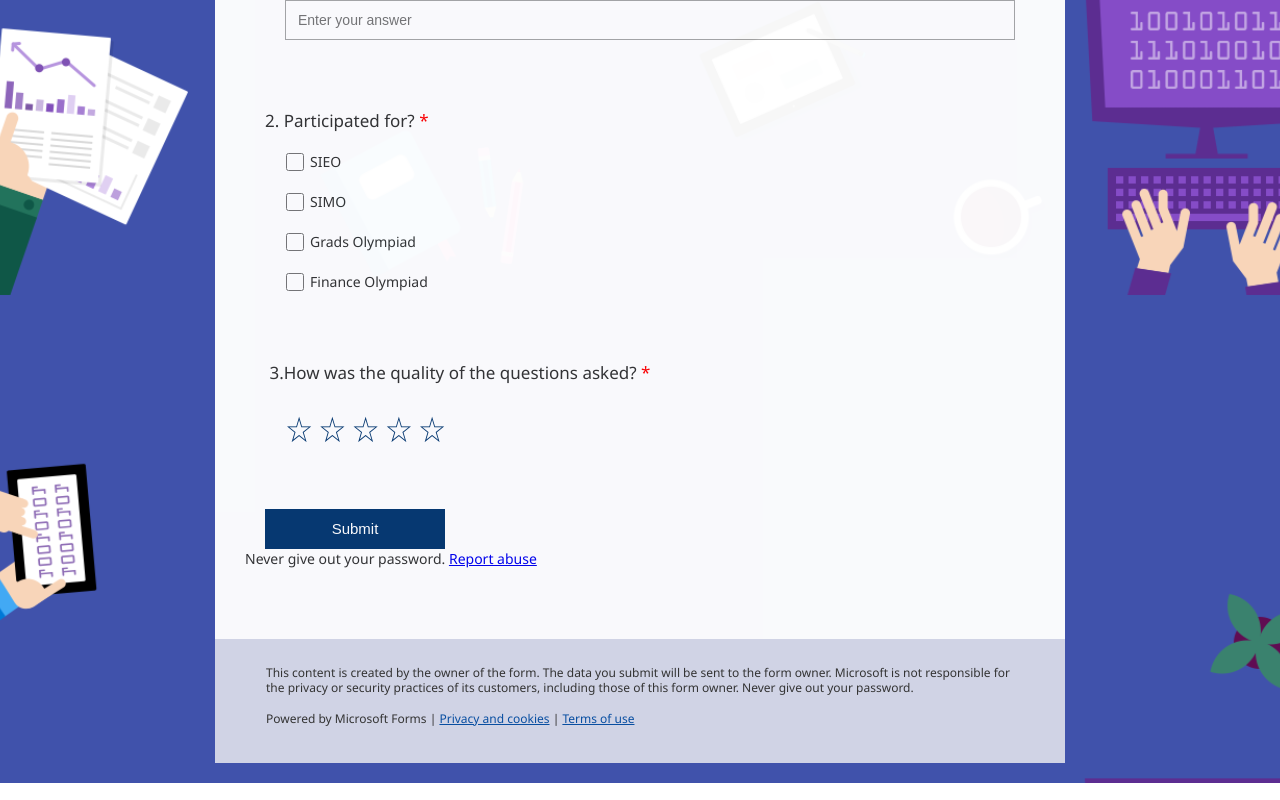
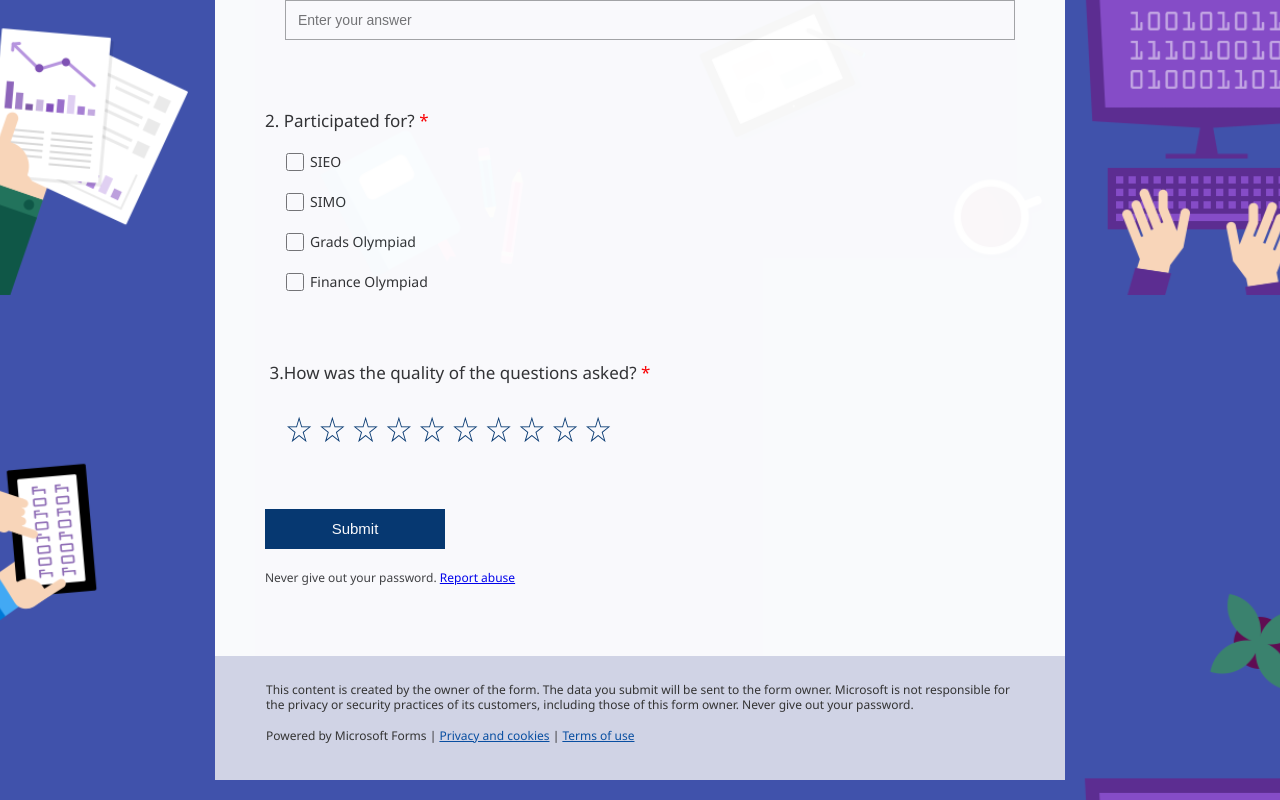
Before and after one commit to rick-25/angular_assignment, an Angular app: page / in a window 1280 px wide. Shown: the part 505-1305 px from the top of the page. Built offline with nearby package versions, Linux system fonts and the light colour scheme.

Commit message:
Nearly completed

```diff
--- /dev/null
+++ b/src/app/Report.ts
@@ -0,0 +1,5 @@
+export interface Report {
+    name: string;
+    contests: string[];
+    quality: number;
+};
--- a/src/app/app.module.ts
+++ b/src/app/app.module.ts
@@ -1,4 +1,5 @@
 import { NgModule } from '@angular/core';
+import { FormsModule } from '@angular/forms';
 import { BrowserModule } from '@angular/platform-browser';
 
 import { AppComponent } from './app.component';
@@ -16,7 +17,8 @@ import { FormFooterComponent } from './form-footer/form-footer.component';
     FormFooterComponent
   ],
   imports: [
-    BrowserModule
+    BrowserModule,
+    FormsModule
   ],
   providers: [],
   bootstrap: [AppComponent]
--- a/src/app/form-main/form-main.component.css
+++ b/src/app/form-main/form-main.component.css
@@ -67,6 +67,11 @@
     width: 20px;
     height: 18px;
     outline-offset: 0;
+    cursor: pointer;
+}
+
+.checkbox label {
+    cursor: pointer;
 }
 
 
@@ -100,6 +105,14 @@
     cursor: pointer;
 }
 
+
+.container .password-notice {
+    clear: both;
+    color: #414141;
+    font-size: 12px;
+    margin: 20px 0 0 20px;
+}
+
 @media screen and (max-width: 640px) {
     #form-main {
         padding: 20px 0;
--- a/src/app/form-main/form-main.component.html
+++ b/src/app/form-main/form-main.component.html
@@ -9,7 +9,8 @@
                     <div class="text-block">1. Name of participant <span style="color: red;">*</span></div>
                 </div>
                 <div class="answer" aria-posinset="0">
-                    <input type="text" name="username" id="" placeholder="Enter your answer">
+                    <input type="text" name="username" id="" placeholder="Enter your answer"
+                        [(ngModel)]="selectedOption.name">
                 </div>
             </div>
             <div class="question">
@@ -18,21 +19,21 @@
                 </div>
                 <div class="answer" aria-posinset="1">
                     <div class="checkbox">
-                        <input type="checkbox" name="task" aria-checked="false" value="SIEO" id="SIEO">
+                        <input type="checkbox" name="task" aria-checked="false" value="SIEO" id="SIEO" (click)="updateContest($event)">
                         <label class="text-block" for="SIEO">SIEO</label>
                     </div>
                     <div class="checkbox">
-                        <input type="checkbox" name="task" aria-checked="false" value="SIMO" id="SIMO">
+                        <input type="checkbox" name="task" aria-checked="false" value="SIMO" id="SIMO" (click)="updateContest($event)">
                         <label class="text-block" for="SIMO">SIMO</label>
                     </div>
                     <div class="checkbox">
                         <input type="checkbox" name="task" aria-checked="false" value="Grads Olympiad"
-                            id="Grads-Olympiad">
+                            id="Grads-Olympiad" (click)="updateContest($event)">
                         <label class="text-block" for="Grads-Olympiad">Grads Olympiad</label>
                     </div>
                     <div class="checkbox">
                         <input type="checkbox" name="task" aria-checked="false" value="Finance Olympiad"
-                            id="Finance-Olympiad">
+                            id="Finance-Olympiad" (click)="updateContest($event)">
                         <label class="text-block" for="Finance-Olympiad">Finance Olympiad</label>
                     </div>
                 </div>
@@ -46,10 +47,10 @@
                 </div>
                 <div class="answer" aria-posinset="2">
                     <div class="range">
-                        <div *ngFor="let i of nums">
-                            <div class="star" [attr.aria-posinset]="i" (mouseover)="updateStarPos($event)">
-                                <span *ngIf="options[2].value >= i">★</span>
-                                <span *ngIf="options[2].value < i">☆</span>
+                        <div *ngFor="let i of [1, 2, 3, 4, 5, 6, 7, 8, 9, 10]">
+                            <div class="star" [attr.aria-posinset]="i" (mouseover)="updateQuality($event)">
+                                <span *ngIf="selectedOption.quality >= i">★</span>
+                                <span *ngIf="selectedOption.quality < i">☆</span>
                             </div>
                         </div>
                     </div>
@@ -57,9 +58,9 @@
             </div>
         </div>
         <div class="submit">
-            <button class="submit-button">Submit</button>
+            <button class="submit-button" (click)="showReport($event)">Submit</button>
         </div>
-        <div class="submessage text-block">
+        <div class="password-notice">
             Never give out your password. <a href="#">Report abuse</a>
         </div>
     </div>
--- a/src/app/form-main/form-main.component.ts
+++ b/src/app/form-main/form-main.component.ts
@@ -1,16 +1,7 @@
 import { Component, OnInit } from '@angular/core';
+import { Report } from '../Report';
 
 
-
-interface Text {
-  value: string;
-}
-interface Checkbox {
-  values: string[];
-}
-interface Range {
-  value: number;
-}
 
 
 
@@ -21,21 +12,30 @@ interface Range {
 })
 export class FormMainComponent implements OnInit {
 
-  options: any[] = [
-    {value: ''}, { values: [] }, { value: -1 }
-  ];
+  selectedOption: Report;
 
-  nums = [1, 2, 3, 4, 5];
+  updateContest(e: any) {
+    let contests = this.selectedOption.contests;
+    const value = e.target.value;
+    const index = contests.indexOf(value);
+    if(index === -1) contests.push(value);
+    else contests.splice(index, 1);
+  }
+  updateQuality(e: any) {
+    const option: number = e.target.parentNode.getAttribute("aria-posinset");
+    this.selectedOption.quality = option;
+  }
+  showReport(e: any) {
+    alert(`Collected data ... \nName: ${this.selectedOption.name}\nContests: ${this.selectedOption.contests}\nQuality: ${this.selectedOption.quality}`);
 
-  updateStarPos(e: any) {
-    const questionNo: number = e.target.parentNode.parentNode.parentNode.parentNode.getAttribute("aria-posinset");
-    const option: number = e.target.parentNode.getAttribute("aria-posinset");
-    console.log(questionNo, option);
-
-    this.options[questionNo].value = option;
   }
-
-  constructor() { }
+  constructor() {
+    this.selectedOption = {
+      name: '',
+      contests: [],
+      quality: -1
+    };
+  }
 
   ngOnInit(): void {
   }
```
